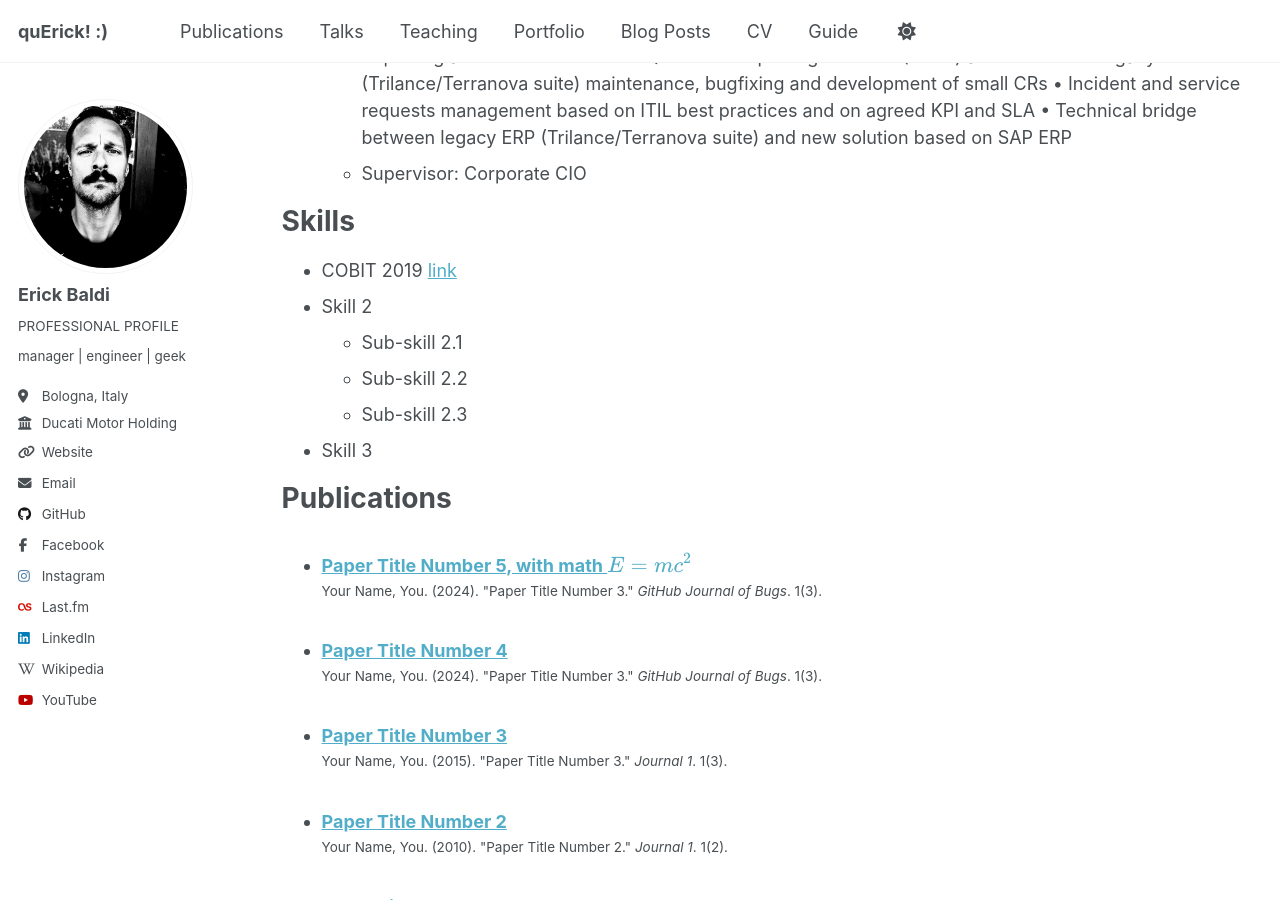
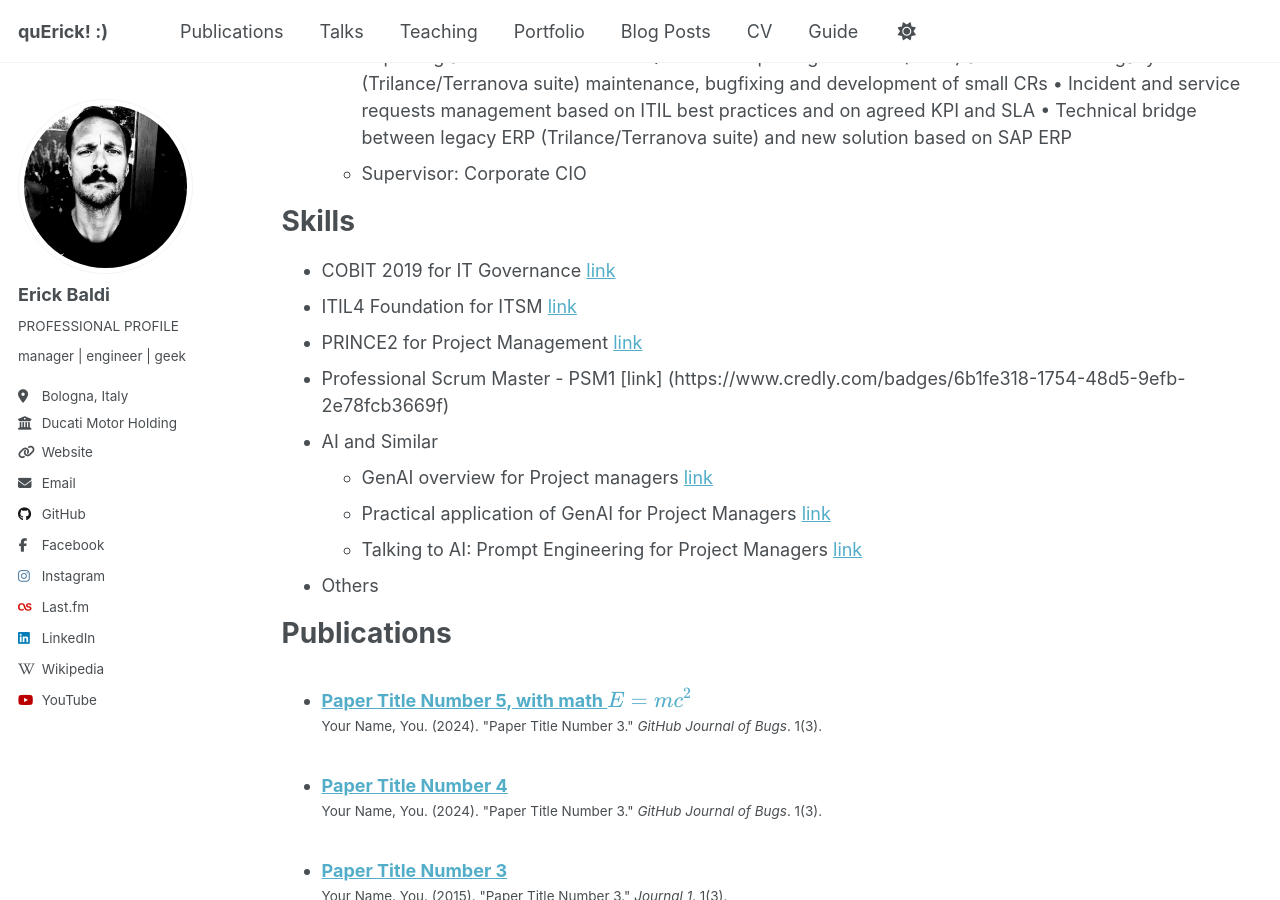
Before and after one commit to erickbaldi/erickbaldi.github.io, a Jekyll site: the page built from _pages/cv.md, in a window 1280 px wide and 900 px high, scrolled down 1005 px. Built offline with Jekyll 4.4.1, drawn with Linux system fonts in a browser that asks for light colours; a script that is not in the unit is left out.

Commit message:
Update cv.md
update certifications

```diff
--- a/_pages/cv.md
+++ b/_pages/cv.md
@@ -45,12 +45,15 @@ Work experience
 
 Skills
 ======
-* COBIT 2019 [link](https://www.credly.com/badges/a4715cb6-cf3a-481c-8448-95aacec8102b)
-* Skill 2
-  * Sub-skill 2.1
-  * Sub-skill 2.2
-  * Sub-skill 2.3
-* Skill 3
+* COBIT 2019 for IT Governance [link](https://www.credly.com/badges/a4715cb6-cf3a-481c-8448-95aacec8102b)
+* ITIL4 Foundation for ITSM [link](https://www.credly.com/badges/ea981bdc-399c-4222-9944-df1d144e6c3a)
+* PRINCE2 for Project Management [link](https://www.credly.com/badges/4aec78ee-0560-4b74-b0bb-ec5949f95ea4)
+* Professional Scrum Master - PSM1 [link] (https://www.credly.com/badges/6b1fe318-1754-48d5-9efb-2e78fcb3669f)
+* AI and Similar
+  * GenAI overview for Project managers [link](https://www.credly.com/badges/b29af36a-9759-4641-bfa0-eaf1179a66ea)
+  * Practical application of GenAI for Project Managers [link](https://www.credly.com/badges/b29af36a-9759-4641-bfa0-eaf1179a66ea)
+  * Talking to AI: Prompt Engineering for Project Managers [link](https://www.credly.com/badges/fc8ac7dc-7a41-4d14-8a8f-70645d3833d7)
+* Others
 
 Publications
 ======
```
